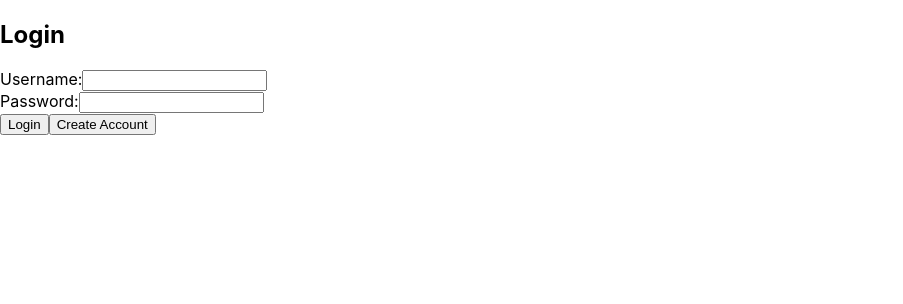
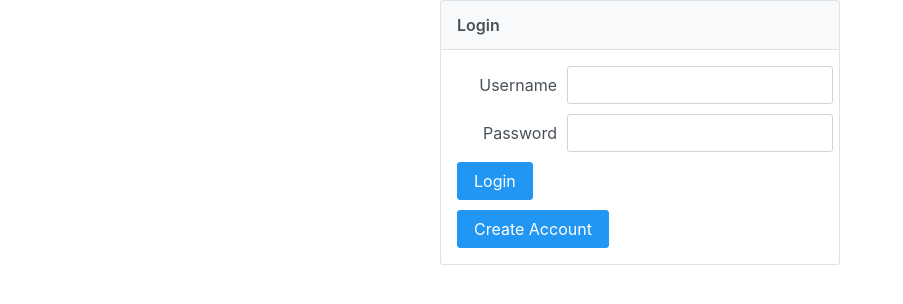
Before and after one commit to eebmagic/SecretSanta, a React (Create React App) app in the folder frontend/: page / in a window 1280 px wide. Shown: the top 304 px of the page, without its empty margins (0-903 px from the left). Built offline with nearby package versions, Linux system fonts and the light colour scheme.

Commit message:
update login panel

```diff
--- a/frontend/package.json
+++ b/frontend/package.json
@@ -7,6 +7,7 @@
     "@testing-library/jest-dom": "^5.17.0",
     "@testing-library/react": "^13.4.0",
     "@testing-library/user-event": "^13.5.0",
+    "primereact": "^10.0.9",
     "react": "^18.2.0",
     "react-dom": "^18.2.0",
     "react-scripts": "^5.0.1",
--- a/frontend/src/App.js
+++ b/frontend/src/App.js
@@ -1,5 +1,8 @@
 import React, { useState } from 'react';
 import './App.css'
+
+import 'primereact/resources/themes/saga-blue/theme.css';  //theme
+import 'primereact/resources/primereact.min.css';          //core css
 
 import Login from './Login.js';
 import CreateAccount from './CreateAccount.js';
--- a/frontend/src/Login.js
+++ b/frontend/src/Login.js
@@ -1,4 +1,9 @@
 import React, { useState } from 'react';
+import { InputText } from 'primereact/inputtext';
+import { Button } from 'primereact/button';
+import { Panel } from 'primereact/panel';
+
+import styles from './Login.module.css';
 
 const ENDPOINT = "https://fishbowl.lol:5050/login";
 
@@ -9,8 +14,6 @@ function Login({ onSwitchToCreateAccount, onLoginSuccess, onGetUserData }) {
   const handleSubmit = async (event) => {
     event.preventDefault();
     // Handle login logic here
-
-    // console.log(`Login attempt for ${username}: ${password}`)
 
     const response = await fetch(ENDPOINT, {
       method: 'POST',
@@ -23,7 +26,6 @@ function Login({ onSwitchToCreateAccount, onLoginSuccess, onGetUserData }) {
     if (response.ok) {
       const data = await response.json();
       console.log(`User ${username} logged in!`);
-      // alert(`User ${username} logged in!`);
       console.log(data);
       onGetUserData(data);
       onLoginSuccess();
@@ -33,30 +35,36 @@ function Login({ onSwitchToCreateAccount, onLoginSuccess, onGetUserData }) {
   };
 
   return (
+    <Panel header="Login" className={styles.customLoginPanel}>
       <form onSubmit={handleSubmit}>
-      <h2>Login</h2>
-      <div>
-        <label>Username:</label>
-        <input
-          type="text"
+        <div className={styles.customField}>
+          <label htmlFor="username">Username</label>
+          <InputText
+            id="username"
             value={username}
             onChange={(e) => setUsername(e.target.value)}
           />
         </div>
-      <div>
-        <label>Password:</label>
-        <input
+        <div className={styles.customField}>
+          <label htmlFor="password">Password</label>
+          <InputText
+            id="password"
             type="password"
             value={password}
             onChange={(e) => setPassword(e.target.value)}
           />
         </div>
-      <button type="submit">Login</button>
-      <button type="button" onClick={onSwitchToCreateAccount}>
-        Create Account
-      </button>
+        <div className={styles.customField}>
+          <Button label="Login" />
+        </div>
       </form>
-  );
+
+      <Button
+        label="Create Account"
+        onClick={(event) => onSwitchToCreateAccount() }
+      />
+    </Panel>
+  )
 }
 
 export default Login;
--- /dev/null
+++ b/frontend/src/Login.module.css
@@ -0,0 +1,16 @@
+.customLoginPanel {
+    width: 400px; /* Fixed width */
+    margin: auto; /* Center the panel */
+}
+
+.customField label {
+    flex: 0 0 100px; /* Adjust label width */
+    margin-right: 10px; /* Space between label and input box */
+    text-align: right; /* Align text to the right */
+}
+
+.customField {
+    display: flex; /* Use flexbox for layout */
+    align-items: center; /* Align items vertically */
+    margin-bottom: 10px; /* Space between fields */
+}
```
Also changed, not shown: 1 other file (tests, documents, lock files or other folders). Lines whose indentation alone changed are shown as unchanged.
